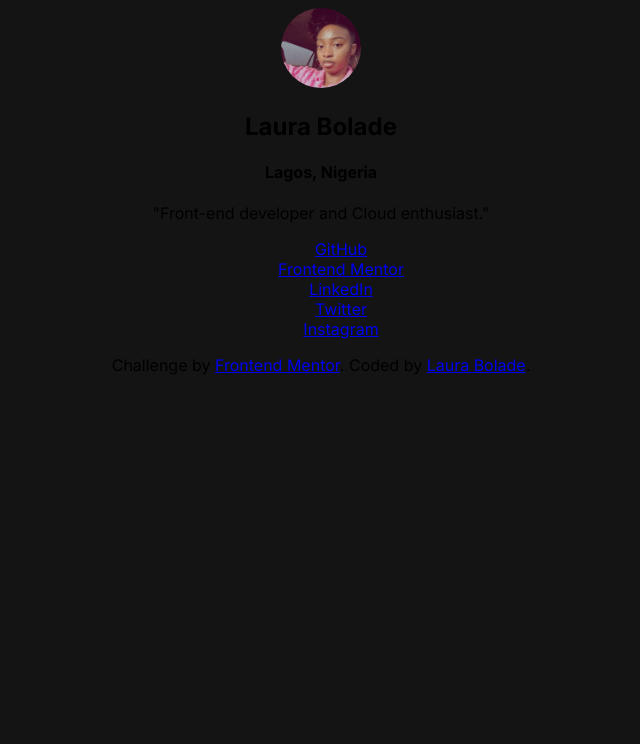
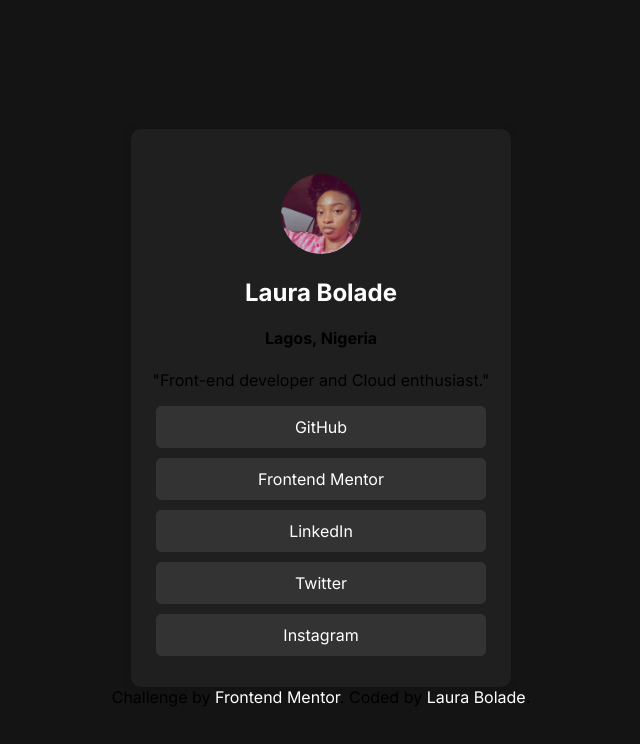
Before and after one commit to Temiloluwa16/social-links-profile, a plain HTML site: page index.html in a window 1280 px wide. Shown: the whole page, without its empty margins (319-959 px from the left). Drawn offline with Linux system fonts and the light colour scheme.

Commit message:
i made some changes

```diff
--- a/index.html
+++ b/index.html
@@ -19,7 +19,7 @@
   <h4>Lagos, Nigeria</h4>
   <p>"Front-end developer and Cloud enthusiast."</p>
 
-  <ul>
+  <ul class="list-item">
  <li><a href="https://github.com/Temiloluwa16">GitHub</a></li>
  <li><a href="https://github.com/Temiloluwa16">Frontend Mentor</a></li>
  <li><a href="https://github.com/Temiloluwa16">LinkedIn</a></li>
--- a/style.css
+++ b/style.css
@@ -2,8 +2,14 @@
 
 body {
     background-color: #141414;
-   font-family: "Inter", sans-serif;
-   text-align: center;
+    font-family: "Inter", system-ui;
+    text-align: center;
+    display: flex;
+    flex-direction: column;
+    align-items: center;
+    justify-content: center;
+    min-height: 100vh;
+
 }
 
 
@@ -12,10 +18,48 @@ body {
     height: 80px;
     border-radius: 50%;
     object-fit: cover;
+
+
 }
 
 li {
     list-style: none;
-
+    border: 1px solid #333333;
+    padding: 10px;
+    margin: 10px;
+    background-color: #333333;
+    border-radius: 5px;
+    transition: background-color 0.3s, color 0.3s;
 
 }
+
+.list-item {
+    padding-left: 0;
+}
+a {
+    text-decoration: none;
+    color: #fff;
+
+}
+
+ li:hover{
+    background-color: #000;
+
+}
+.container {
+    width: 350px;
+    background-color:#1F1F1F ;
+    margin: 0 auto;
+    padding: 15px;
+    border-radius: 10px;
+    box-shadow: 0 0 10px rgba(0, 0, 0, 0.1);
+    margin-top: 20px;
+}
+
+h2 {
+    color: #FDFDFD;
+}
+
+.profile-container {
+    margin-top: 30px;
+}
```
